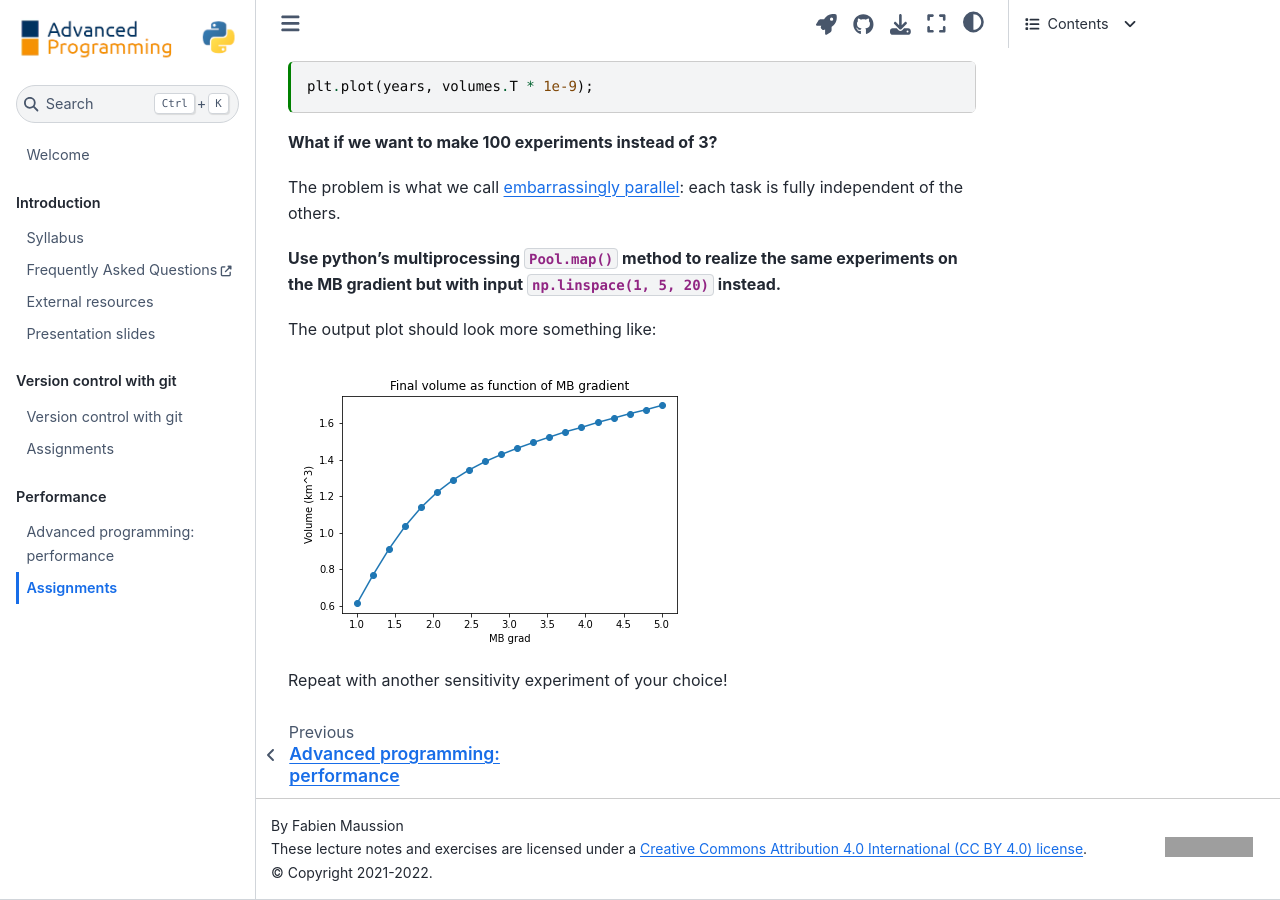
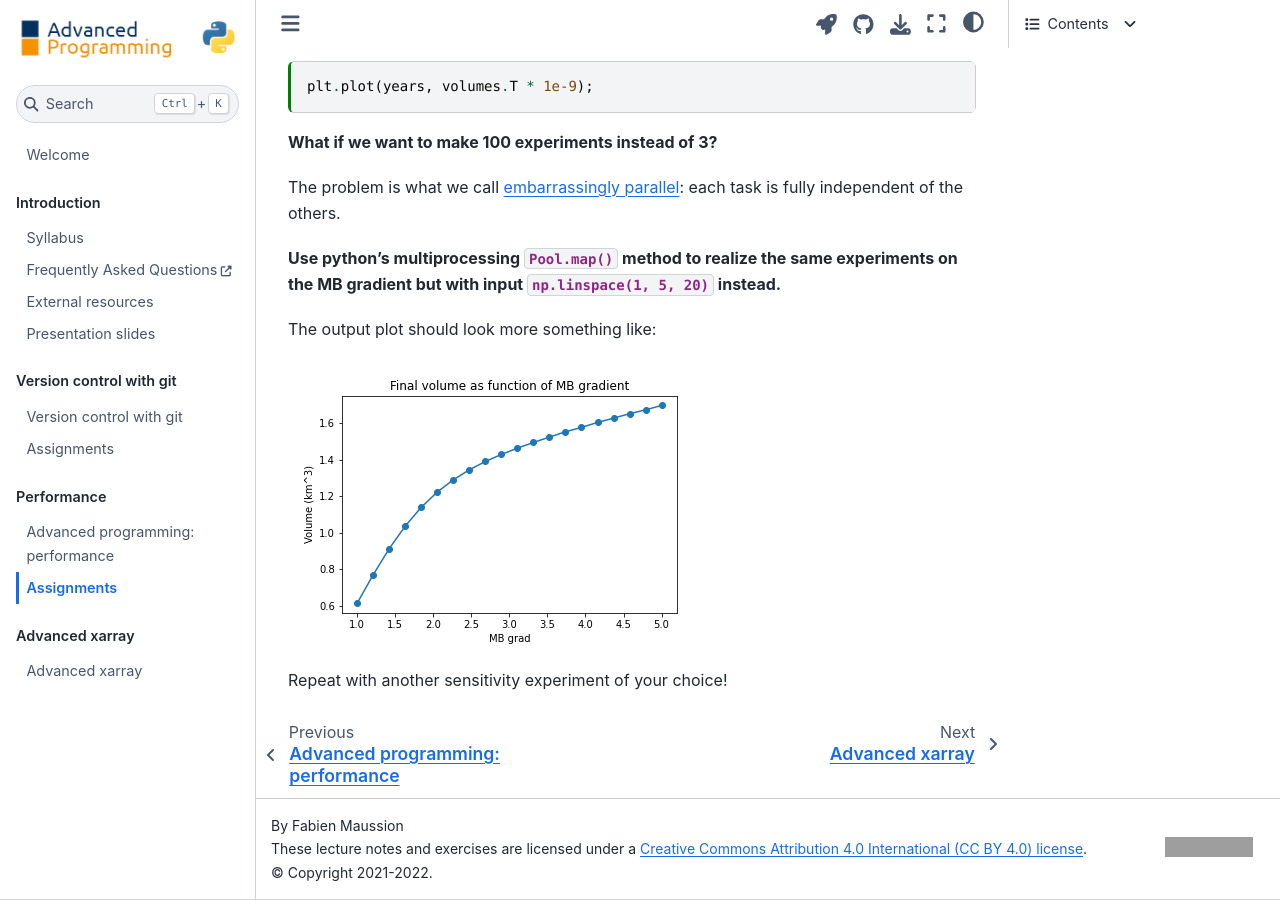
Before and after one commit to fmaussion/advanced_programming, a Jupyter Book: the page built from book/02_performance/assignments.ipynb, in a window 1280 px wide and 900 px high, scrolled down 3275 px. Built offline with Jupyter Book 1.0.4 settings and Sphinx 7.4.7 and the Sphinx Book theme 1.1.4, drawn with Linux system fonts in a browser that asks for light colours; grey boxes are pictures that could not be loaded.

Commit message:
New week

```diff
--- a/book/_toc.yml
+++ b/book/_toc.yml
@@ -19,3 +19,6 @@ parts:
     chapters:
     - file: 02_performance/class_notes
     - file: 02_performance/assignments
+  - caption: Advanced xarray
+    chapters:
+    - file: 03_advanced_xarray/class_notes
```
Also changed, not shown: book/02_performance/class_notes.ipynb, book/03_advanced_xarray/class_notes.ipynb (added).
